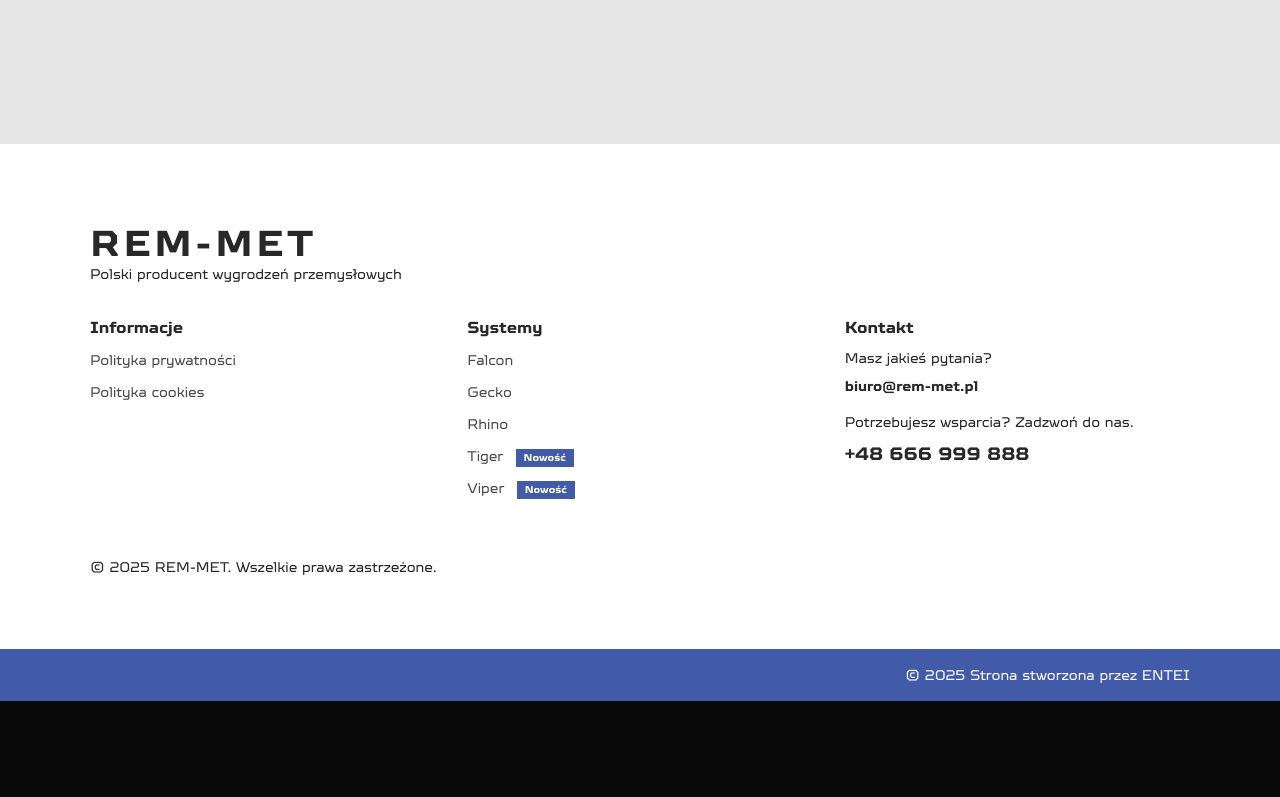
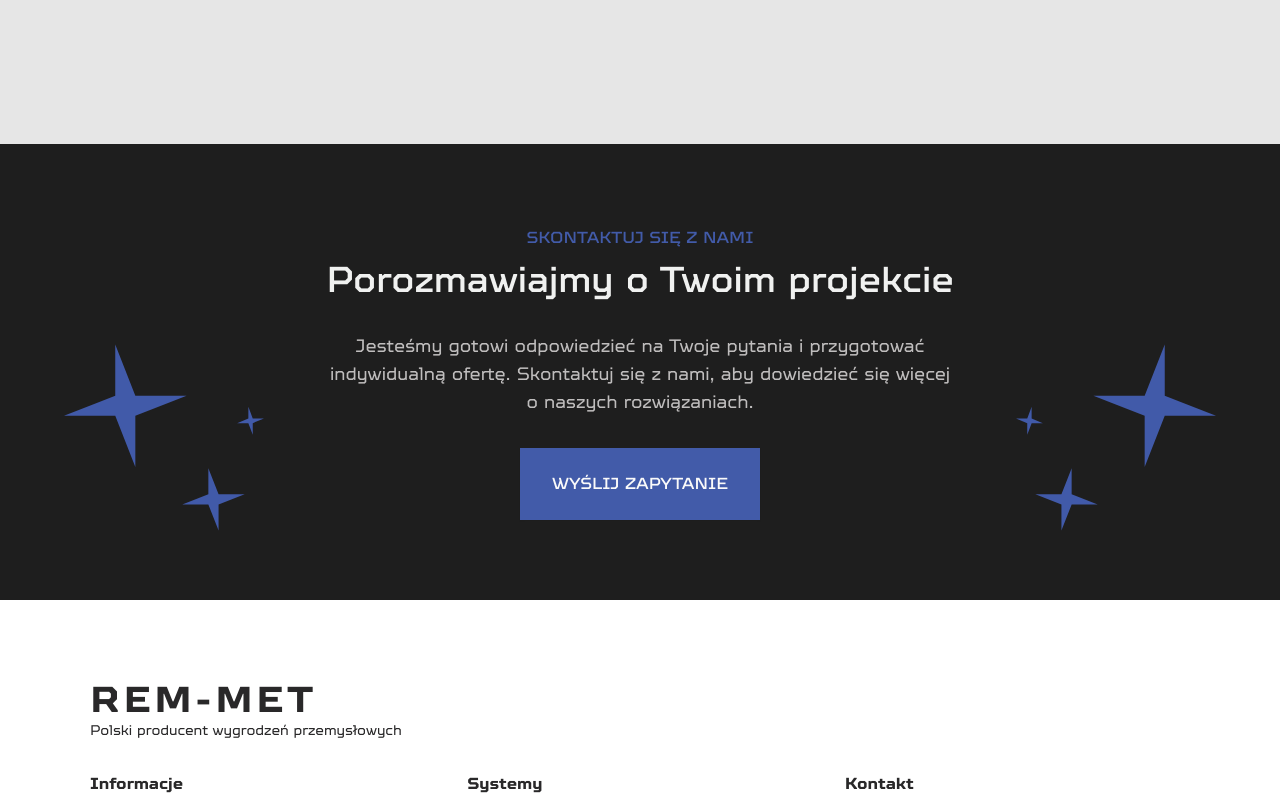
Before and after one commit to sbkjarmul/rem-met, a Next.js app: page / in a window 1280 px wide. Shown: the part 3916-4713 px from the top of the page. Before the commit the page ends 4617 px from the top, so only its background shows below. Built offline with nearby package versions, Linux system fonts and the light colour scheme.

Commit message:
add contact-section

```diff
--- a/app/(landing-page)/page.tsx
+++ b/app/(landing-page)/page.tsx
@@ -3,6 +3,7 @@
 import { QualitySection } from "@/components/quality-section";
 import { FullSupportSection } from "@/components/full-support-section";
 import { OurProductsSection } from "@/components/our-products-section";
+import ContactSection from "@/components/contact-section";
 
 export default function Home() {
   return (
@@ -12,6 +13,7 @@
       <QualitySection />
       <FullSupportSection />
       <OurProductsSection />
+      <ContactSection />
     </div>
   );
 }
--- /dev/null
+++ b/components/contact-section.tsx
@@ -0,0 +1,39 @@
+import Image from "next/image";
+
+import useTranslations from "@/hooks/useTranslations";
+import { AccentText } from "@/components/ui/accent-text";
+import { Container } from "@/components/ui/container";
+import { Button } from "@/components/ui/button";
+
+const ContactSection = () => {
+  const t = useTranslations("contactSection");
+
+  return (
+    <section className="relative bg-gray-900 h-fit min-h-[400px] flex flex-col justify-center items-center py-20">
+      <Container className="flex flex-col items-center gap-8 text-center max-w-2xl z-1">
+        <div className="flex flex-col items-center gap-2">
+          <AccentText className="text-brand-blue-100">{t("accent")}</AccentText>
+          <h2 className="text-4xl font-medium text-gray-100">{t("title")}</h2>
+        </div>
+        <p className="text-lg text-gray-400">{t("description")}</p>
+        <Button>{t("button")}</Button>
+      </Container>
+      <Image
+        className="absolute top-50 left-[5%] z-0"
+        src="/icons/rem-met-triple-stars-icon.svg"
+        alt="REM-MET Triple Stars Icon"
+        width={200}
+        height={200}
+      />
+      <Image
+        className="absolute top-50 right-[5%] scale-x-[-1] z-0"
+        src="/icons/rem-met-triple-stars-icon.svg"
+        alt="REM-MET Triple Stars Icon"
+        width={200}
+        height={200}
+      />
+    </section>
+  );
+};
+
+export default ContactSection;
--- a/locales/pl.js
+++ b/locales/pl.js
@@ -94,4 +94,12 @@
     "feature4.title": "Dostawa i montaź",
     "feature4.description": "Przywieziemy i zamontujemy produkt za Ciebie!",
   },
+  // Contact Section
+  contactSection: {
+    accent: "Skontaktuj się z nami",
+    title: "Porozmawiajmy o Twoim projekcie",
+    description:
+      "Jesteśmy gotowi odpowiedzieć na Twoje pytania i przygotować indywidualną ofertę. Skontaktuj się z nami, aby dowiedzieć się więcej o naszych rozwiązaniach.",
+    button: "Wyślij zapytanie",
+  },
 };
```
Also changed, not shown: public/icons/rem-met-triple-stars-icon.svg (added).
